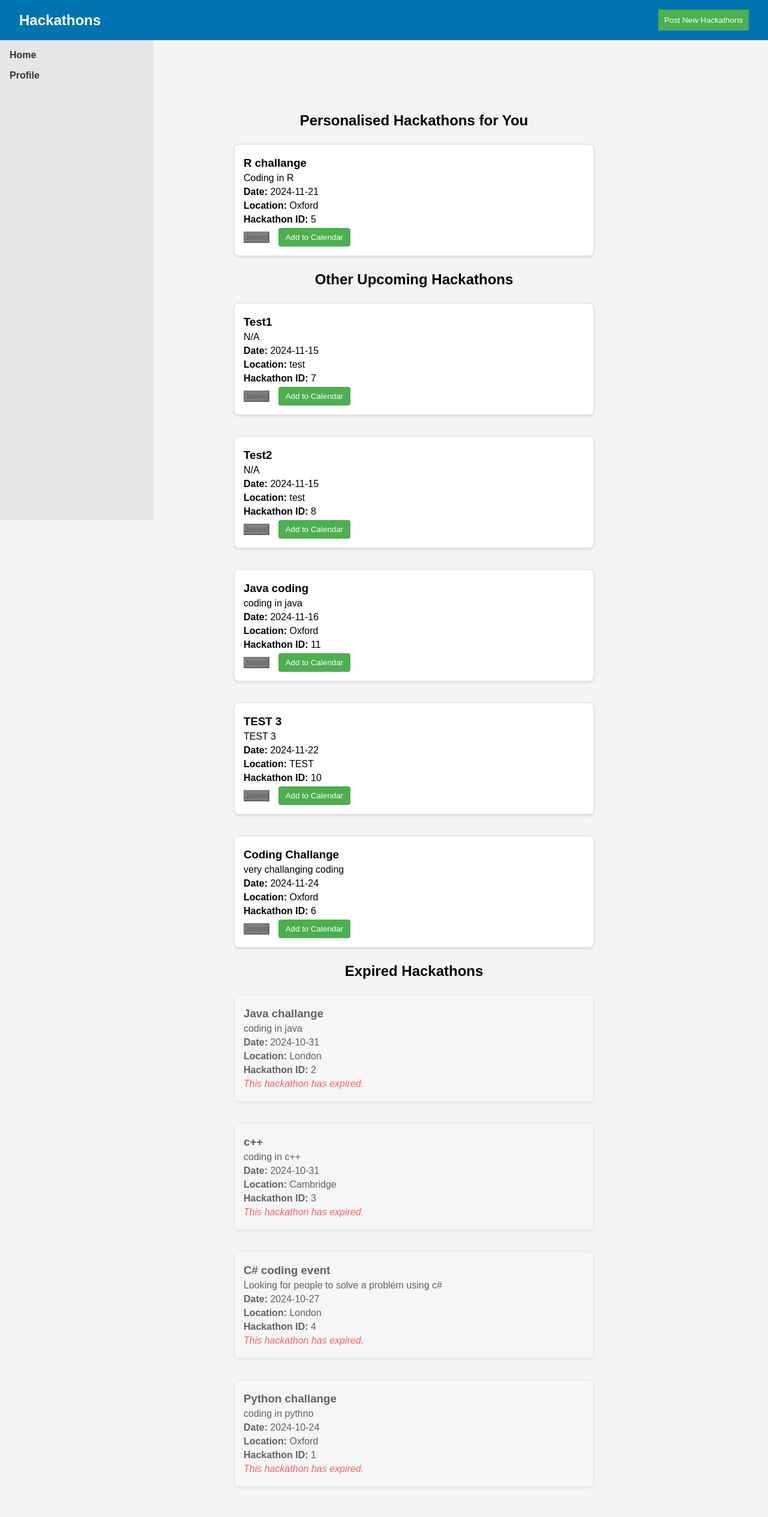
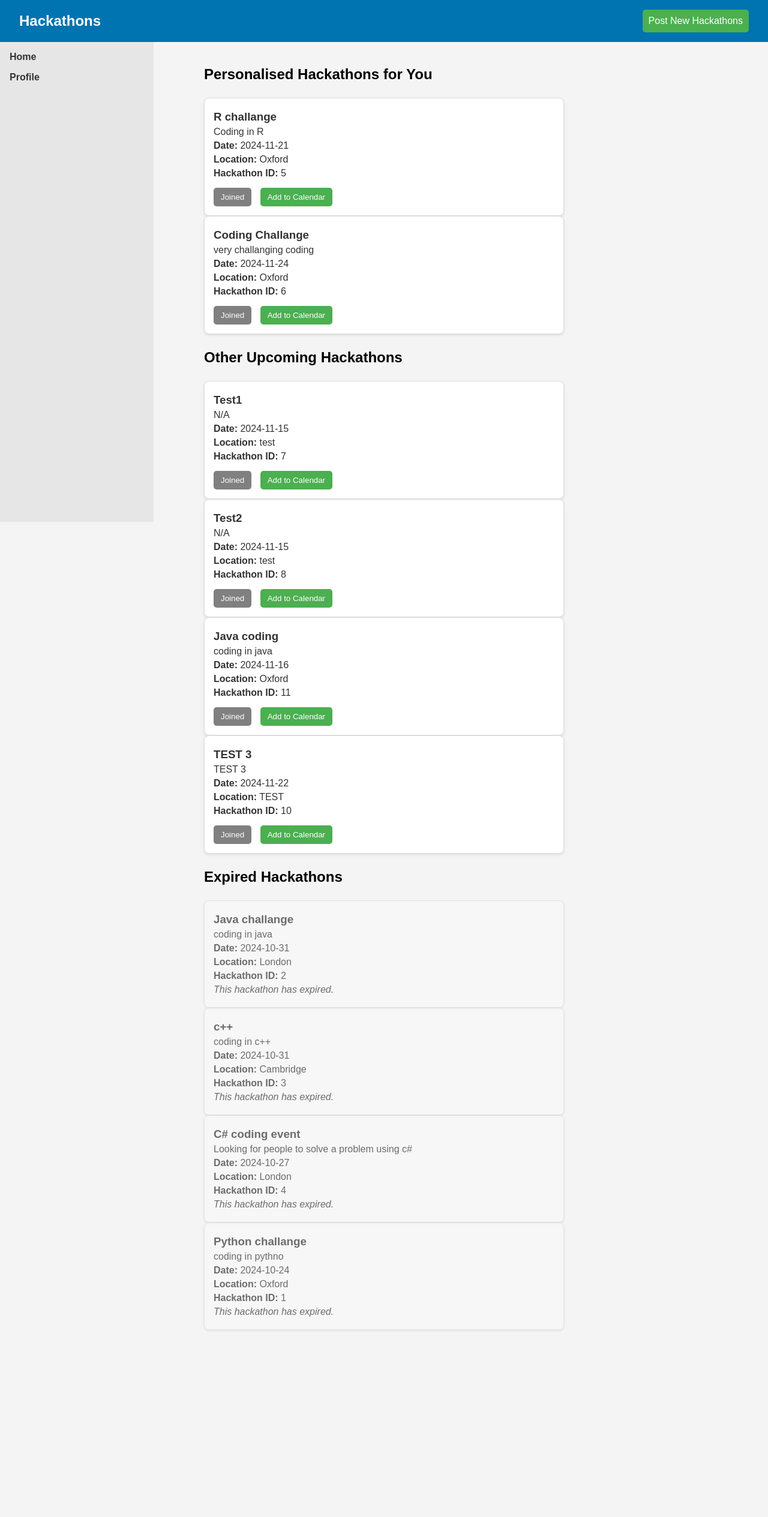
Before and after one commit to ZekiCanSarak/StartApp, a Flask app: page /hack in a window 1280 px wide. Shown: the whole page at 60% size. After the commit the page ends 2218 px from the top, so only its background shows below. Run offline with Flask 3, Linux system fonts and the light colour scheme; a user stored in the database is signed in; data comes from the database, SQL or seed files in the repository.

Commit message:
some fixed with the hackathon post as well as sorting them into the correct sections. Added new feature so that when user posts new hackathon it puts it to the corect section as well as having a working join button with the calendar showing without the need of refreshing the page

```diff
--- a/app.py
+++ b/app.py
@@ -96,21 +96,11 @@ def hack():
     user_skills = user_profile[0].split(',') if user_profile and user_profile[0] else []
 
     skill_conditions = " OR ".join([
-        "(title LIKE ? OR title LIKE ? OR title LIKE ? OR description LIKE ? OR description LIKE ? OR description LIKE ?)"
+        "(LOWER(title) LIKE LOWER(?) OR LOWER(description) LIKE LOWER(?))"
         for _ in user_skills
     ])
 
-    skill_params = []
-    for skill in user_skills:
-        trimmed_skill = skill.strip()
-        skill_params.extend([
-            f"% {trimmed_skill} %",
-            f"{trimmed_skill} %",
-            f"% {trimmed_skill}",
-            f"% {trimmed_skill} %",
-            f"{trimmed_skill} %",
-            f"% {trimmed_skill}"
-        ])
+    skill_params = [f"%{skill.strip().lower()}%" for skill in user_skills for _ in range(2)]
 
 
     matching_hackathons = query_db(f"""
@@ -152,15 +142,26 @@ def post_hackathon():
     location = request.form['location']
 
     try:
-
         db = get_db()
         cursor = db.cursor()
         cursor.execute("INSERT INTO hackathons (title, description, date, location) VALUES (?, ?, ?, ?)",
                        (title, description, date, location))
         db.commit()
 
+        hackathon_id = cursor.lastrowid
 
-        hackathon_id = cursor.lastrowid
+        username = session.get('username')
+        user_skills = query_db("SELECT skills FROM user_profiles WHERE username = ?", [username], one=True)[0]
+        skill_keywords = [skill.strip().lower() for skill in user_skills.split(',')]
+
+        matching = any(skill in (title + description).lower() for skill in skill_keywords)
+
+        today = datetime.now().date()
+        if datetime.strptime(date, '%Y-%m-%d').date() < today:
+            category = "expired"
+        else:
+            category = "matching" if matching else "other"
+
 
         return jsonify({
             'success': True,
@@ -169,7 +170,9 @@ def post_hackathon():
                 'title': title,
                 'description': description,
                 'date': date,
-                'location': location
+                'location': location,
+                'category': category,
+                'joined': False
             }
         })
     except Exception as e:
--- a/static/css/hack.css
+++ b/static/css/hack.css
@@ -1,15 +1,15 @@
-*{
+* {
     margin: 0;
     padding: 0;
     box-sizing: border-box;
 }
 
-body{
+body {
     font-family: Arial, Helvetica, sans-serif;
     background-color: #f4f4f4;
 }
 
-.navbar{
+.navbar {
     background-color: #0073b1;
     color: white;
     padding: 1rem 2rem;
@@ -18,69 +18,72 @@ body{
     align-items: center;
 }
 
-.navbar h1{
+.navbar h1 {
     font-size: 1.5rem;
 }
 
-.navbar ul{
-    list-style: none;
-    display: flex;
-
-}
-
-.navbar ul li {
-    margin-left: 2rem;
-
-}
-
-.navbar ul li a{
-    color: white;
-    text-decoration: none;
-    font-weight: bold;
-
-}
-
-.post-hack-btn{
+.navbar .post-hack-btn {
     background-color: #4CAF50;
     color: white;
     border: none;
     padding: 10px;
     cursor: pointer;
+    font-size: 1rem;
+    border-radius: 5px;
 }
 
-.post-hack-btn:hover{
+.navbar .post-hack-btn:hover {
     background-color: #45a049;
 }
 
-.container{
-    width: 80%;
+.sidebar {
+    width: 20%;
+    background-color: #e6e6e6;
+    padding: 1rem;
+    height: 100vh;
+    position: fixed;
+    left: 0;
+}
+
+.sidebar ul {
+    list-style: none;
+}
+
+.sidebar ul li {
+    margin-bottom: 1rem;
+}
+
+.sidebar ul li a {
+    color: #333;
+    text-decoration: none;
+    font-weight: bold;
+}
+
+.container {
+    width: 70%;
     margin: 20px auto;
     padding: 20px;
     display: flex;
     flex-direction: column;
     align-items: center;
+    margin-left: 25%;
 }
 
-#hackathon-feed{
+#hackathon-feed {
     width: 100%;
     display: flex;
     flex-direction: column;
-    gap: 15px;
-    align-items: center;
-    margin-top: 20px;
-    padding-top: 60px;
-    padding-left: 100px;
+    gap: 25px;
 }
 
-.hackathon-post{
+.hackathon-post {
     background-color: white;
     padding: 15px;
     border-radius: 8px;
     box-shadow: 0px 2px 4px rgba(0, 0, 0, 0.1);
     border: 1px solid #ddd;
-    width: 80%;
+    width: 100%;
     max-width: 600px;
-    margin: 10px 0;
     word-wrap: break-word;
 }
 
@@ -88,9 +91,54 @@ body{
 .hackathon-post p {
     text-align: left;
     margin: 5px 0;
+    color: #333;
 }
 
-.form-popup{
+.expired {
+    opacity: 0.7;
+    background-color: #f9f9f9;
+}
+
+.expired-note {
+    color: red;
+    font-style: italic;
+}
+
+.join-hackathon-btn {
+    background-color: #0073b1;
+    color: white;
+    border: none;
+    padding: 8px 12px;
+    cursor: pointer;
+    border-radius: 5px;
+    margin-top: 10px;
+}
+
+.join-hackathon-btn:hover {
+    background-color: #005f91;
+}
+
+.join-hackathon-btn.joined {
+    background-color: gray;
+    cursor: default;
+}
+
+.calendar-btn {
+    background-color: #4CAF50;
+    color: white;
+    border: none;
+    padding: 8px 12px;
+    cursor: pointer;
+    border-radius: 5px;
+    margin-left: 10px;
+    margin-top: 10px;
+}
+
+.calendar-btn:hover {
+    background-color: #45a049;
+}
+
+.form-popup {
     display: none;
     position: fixed;
     left: 50%;
@@ -101,57 +149,7 @@ body{
     z-index: 9;
     padding: 20px;
     border-radius: 10px;
+    box-shadow: 0px 4px 8px rgba(0, 0, 0, 0.2);
+    width: 80%;
+    max-width: 500px;
 }
-
-.sidebar{
-    width: 20%;
-    background-color: #e6e6e6;
-    padding: 1rem;
-    height: 100vh;
-    position: fixed;
-    left: 0;
-
-}
-
-.sidebar ul{
-    list-style: none;
-}
-
-.sidebar ul li{
-    margin-bottom: 1rem;
-}
-
-.sidebar ul li a{
-    color: #333;
-    text-decoration: none;
-    font-weight: bold;
-}
-
-.joined {
-    background-color: gray;
-    cursor: default;
-}
-
-.expired {
-    opacity: 0.6;
-    background-color: #f8f8f8;
-}
-
-.expired-note {
-    color: red;
-    font-style: italic;
-}
-
-.calendar-btn {
-    background-color: #4CAF50;
-    color: white;
-    border: none;
-    padding: 8px 12px;
-    margin-left: 10px;
-    cursor: pointer;
-    border-radius: 4px;
-}
-
-.calendar-btn:hover {
-    background-color: #45a049;
-}
--- a/static/js/hack.js
+++ b/static/js/hack.js
@@ -4,6 +4,7 @@ function showForm() {
 
 function closeForm() {
     document.getElementById('hackathon-form-popup').style.display = 'none';
+    document.getElementById('hackathon-form').reset();
 }
 
 document.getElementById("hackathon-form").addEventListener("submit", function (e) {
@@ -17,19 +18,8 @@ document.getElementById("hackathon-form").addEventListener("submit", function (e
     .then(response => response.json())
     .then(data => {
         if (data.success) {
-            const hackathon = data.hackathon;
-            const hackathonElement = document.createElement('div');
-            hackathonElement.classList.add('hackathon-post');
-            hackathonElement.innerHTML = `
-                <h3>${hackathon.title}</h3>
-                <p>${hackathon.description}</p>
-                <p><strong>Date:</strong> ${hackathon.date}</p>
-                <p><strong>Location:</strong> ${hackathon.location}</p>
-                <p><strong>Hackathon ID:</strong> ${hackathon.id}</p> <!-- Display the ID here -->
-                <button class="join-hackathon-btn" onclick="joinHackathon('${hackathon.id}')">Join</button>
-            `;
-            document.getElementById('hackathon-feed').prepend(hackathonElement);
-            closeForm('hackathon-form-popup');
+            addHackathonToFeed(data.hackathon);
+            closeForm();
         } else {
             alert(data.message);
         }
@@ -38,24 +28,33 @@ document.getElementById("hackathon-form").addEventListener("submit", function (e
 });
 
 function addHackathonToFeed(hackathon) {
-    const feed = document.getElementById('hackathon-feed');
-    const newPost = document.createElement('div');
-    newPost.classList.add('hackathon-post');
+    const hackathonElement = document.createElement('div');
+    hackathonElement.classList.add('hackathon-post');
+    if (hackathon.category === 'expired') {
+        hackathonElement.classList.add('expired');
+    }
 
-    newPost.innerHTML = `
+    hackathonElement.innerHTML = `
         <h3>${hackathon.title}</h3>
         <p>${hackathon.description}</p>
         <p><strong>Date:</strong> ${hackathon.date}</p>
         <p><strong>Location:</strong> ${hackathon.location}</p>
+        <p><strong>Hackathon ID:</strong> ${hackathon.id}</p>
+        ${hackathon.category !== 'expired' ? `
+            <button class="join-hackathon-btn" data-id="${hackathon.id}" onclick="joinHackathon('${hackathon.id}')">Join</button>
+        ` : '<p class="expired-note">This hackathon has expired.</p>'}
     `;
 
-    feed.prepend(newPost);
-
+    if (hackathon.category === 'matching') {
+        document.getElementById('personalised-hackathons').prepend(hackathonElement);
+    } else if (hackathon.category === 'other') {
+        document.getElementById('other-hackathons').prepend(hackathonElement);
+    } else if (hackathon.category === 'expired') {
+        document.getElementById('expired-hackathons').prepend(hackathonElement);
+    }
 }
 
 function joinHackathon(id) {
-    console.log("Attempting to join hackathon with ID:", id);
-
     fetch("/join_hackathon", {
         method: "POST",
         headers: {
@@ -66,12 +65,19 @@ function joinHackathon(id) {
     .then(response => response.json())
     .then(data => {
         if (data.success) {
-
             const joinButton = document.querySelector(`.join-hackathon-btn[data-id="${id}"]`);
             if (joinButton) {
                 joinButton.textContent = "Joined";
                 joinButton.disabled = true;
                 joinButton.classList.add("joined");
+
+                const calendarButton = document.createElement("button");
+                calendarButton.classList.add("calendar-btn");
+                calendarButton.textContent = "Add to Calendar";
+                calendarButton.onclick = function () {
+                    window.location.href = `/add_to_google_calendar/${id}`;
+                };
+                joinButton.parentElement.appendChild(calendarButton);
             }
         } else {
             alert("Failed to join the hackathon: " + data.message);
--- a/templates/hack.html
+++ b/templates/hack.html
@@ -23,8 +23,9 @@
 
     <main class="container">
         <div id="hackathon-feed">
+            <h2>Personalised Hackathons for You</h2>
+            <div id="personalised-hackathons">
                 {% if matching_hackathons %}
-                <h2>Personalised Hackathons for You</h2>
                     {% for hackathon in matching_hackathons %}
                     <div class="hackathon-post">
                         <h3>{{ hackathon.title }}</h3>
@@ -32,7 +33,6 @@
                         <p><strong>Date:</strong> {{ hackathon.date }}</p>
                         <p><strong>Location:</strong> {{ hackathon.location }}</p>
                         <p><strong>Hackathon ID:</strong> {{ hackathon.id }}</p>
-
                         {% if hackathon.joined == 1 %}
                             <button class="join-hackathon-btn joined" disabled>Joined</button>
                             <button onclick="location.href='/add_to_google_calendar/{{ hackathon.id }}'" class="calendar-btn">Add to Calendar</button>
@@ -41,9 +41,13 @@
                         {% endif %}
                     </div>
                     {% endfor %}
+                {% else %}
+                    <p>No personalised hackathons available.</p>
                 {% endif %}
+            </div>
 
             <h2>Other Upcoming Hackathons</h2>
+            <div id="other-hackathons">
                 {% for hackathon in other_hackathons %}
                 <div class="hackathon-post">
                     <h3>{{ hackathon.title }}</h3>
@@ -51,7 +55,6 @@
                     <p><strong>Date:</strong> {{ hackathon.date }}</p>
                     <p><strong>Location:</strong> {{ hackathon.location }}</p>
                     <p><strong>Hackathon ID:</strong> {{ hackathon.id }}</p>
-
                     {% if hackathon.joined == 1 %}
                         <button class="join-hackathon-btn joined" disabled>Joined</button>
                         <button onclick="location.href='/add_to_google_calendar/{{ hackathon.id }}'" class="calendar-btn">Add to Calendar</button>
@@ -60,8 +63,10 @@
                     {% endif %}
                 </div>
                 {% endfor %}
+            </div>
 
             <h2>Expired Hackathons</h2>
+            <div id="expired-hackathons">
                 {% for hackathon in expired_hackathons %}
                 <div class="hackathon-post expired">
                     <h3>{{ hackathon.title }}</h3>
@@ -72,6 +77,7 @@
                     <p class="expired-note">This hackathon has expired.</p>
                 </div>
                 {% endfor %}
+            </div>
         </div>
     </main>
 
```
Lines whose indentation alone changed are shown as unchanged.
